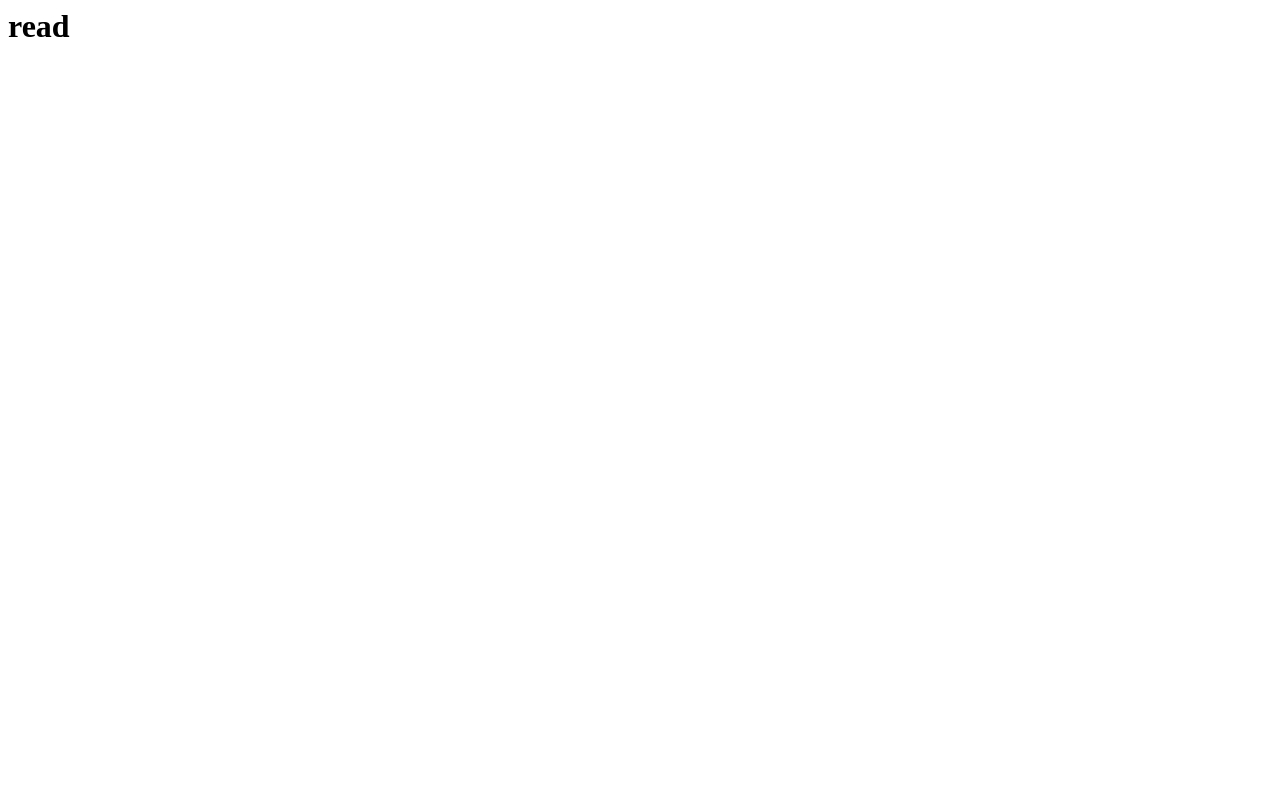
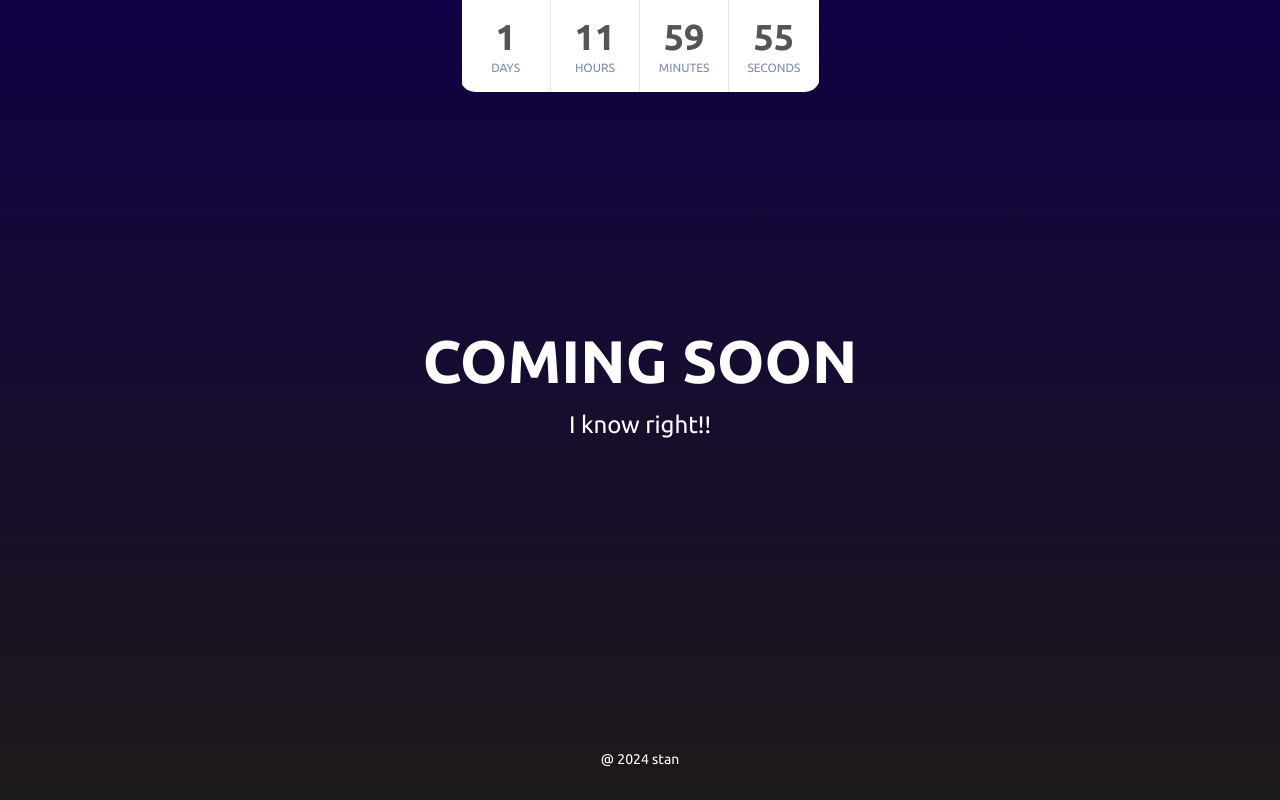
Before and after one commit to evuru/evuru.github.io, a plain HTML site: page read/index.html in a window 1280 px wide. Drawn offline with Linux system fonts and the light colour scheme.

Commit message:
🙂🏃👀

```diff
--- a/read/index.html
+++ b/read/index.html
@@ -1 +1,109 @@
-<h1>read</h1>
+<!DOCTYPE html>
+<html lang="en">
+<head>
+	<title>Read</title>
+	<meta charset="UTF-8">
+	<meta name="viewport" content="width=device-width, initial-scale=1">
+<!--===============================================================================================-->
+	<link rel="icon" type="image/png" href="../images/icons/favicon.ico"/>
+<!--===============================================================================================-->
+	<link rel="stylesheet" type="text/css" href="../vendor/bootstrap/css/bootstrap.min.css">
+<!--===============================================================================================-->
+	<link rel="stylesheet" type="text/css" href="../fonts/font-awesome-4.7.0/css/font-awesome.min.css">
+<!--===============================================================================================-->
+	<link rel="stylesheet" type="text/css" href="../vendor/animate/animate.css">
+<!--===============================================================================================-->
+	<link rel="stylesheet" type="text/css" href="../vendor/select2/select2.min.css">
+<!--===============================================================================================-->
+	<link rel="stylesheet" type="text/css" href="../css/util.css">
+	<link rel="stylesheet" type="text/css" href="../css/main.css">
+<!--===============================================================================================-->
+</head>
+<body>
+
+
+	<div class="bg-g1 size1 flex-w flex-col-c-sb p-l-15 p-r-15 p-b-30">
+		<div class="flex-w flex-c cd100 wsize1 bor1">
+			<div class="flex-col-c-m size2 bg0 bor2">
+				<span class="l1-txt3 p-b-7 days">35</span>
+				<span class="s1-txt1">Days</span>
+			</div>
+
+			<div class="flex-col-c-m size2 bg0 bor2">
+				<span class="l1-txt3 p-b-7 hours">17</span>
+				<span class="s1-txt1">Hours</span>
+			</div>
+
+			<div class="flex-col-c-m size2 bg0 bor2">
+				<span class="l1-txt3 p-b-7 minutes">50</span>
+				<span class="s1-txt1">Minutes</span>
+			</div>
+
+			<div class="flex-col-c-m size2 bg0">
+				<span class="l1-txt3 p-b-7 seconds">39</span>
+				<span class="s1-txt1">Seconds</span>
+			</div>
+		</div>
+
+
+		<div class="flex-col-c w-full p-t-50 p-b-80">
+			<h3 class="l1-txt1 txt-center p-b-10">
+				Coming Soon
+			</h3>
+
+			<p class="txt-center l1-txt2 p-b-43 wsize2">
+				I know right!!
+			</p>
+
+
+		</div>
+
+		<span class="s1-txt2 txt-center">
+			@ 2024 stan
+		</span>
+
+	</div>
+
+
+
+
+
+<!--===============================================================================================-->
+	<script src="../vendor/jquery/jquery-3.2.1.min.js"></script>
+<!--===============================================================================================-->
+	<script src="../vendor/bootstrap/js/popper.js"></script>
+	<script src="../vendor/bootstrap/js/bootstrap.min.js"></script>
+<!--===============================================================================================-->
+	<script src="../vendor/select2/select2.min.js"></script>
+<!--===============================================================================================-->
+	<script src="../vendor/countdowntime/moment.min.js"></script>
+	<script src="../vendor/countdowntime/moment-timezone.min.js"></script>
+	<script src="../vendor/countdowntime/moment-timezone-with-data.min.js"></script>
+	<script src="../vendor/countdowntime/countdowntime.js"></script>
+	<script>
+		$('.cd100').countdown100({
+			// Set Endtime here
+			// Endtime must be > current time
+			endtimeYear: 0,
+			endtimeMonth: 0,
+			endtimeDate: 1,
+			endtimeHours: 12,
+			endtimeMinutes: 0,
+			endtimeSeconds: 0,
+			timeZone: ""
+			// ex:  timeZone: "America/New_York", can be empty
+			// go to " http://momentjs.com/timezone/ " to get timezone
+		});
+	</script>
+<!--===============================================================================================-->
+	<script src="../vendor/tilt/tilt.jquery.min.js"></script>
+	<script >
+		$('.js-tilt').tilt({
+			scale: 1.1
+		})
+	</script>
+<!--===============================================================================================-->
+	<script src="../js/main.js"></script>
+
+</body>
+</html>
```
Also changed, not shown: index.html (+1 -1 lines).
